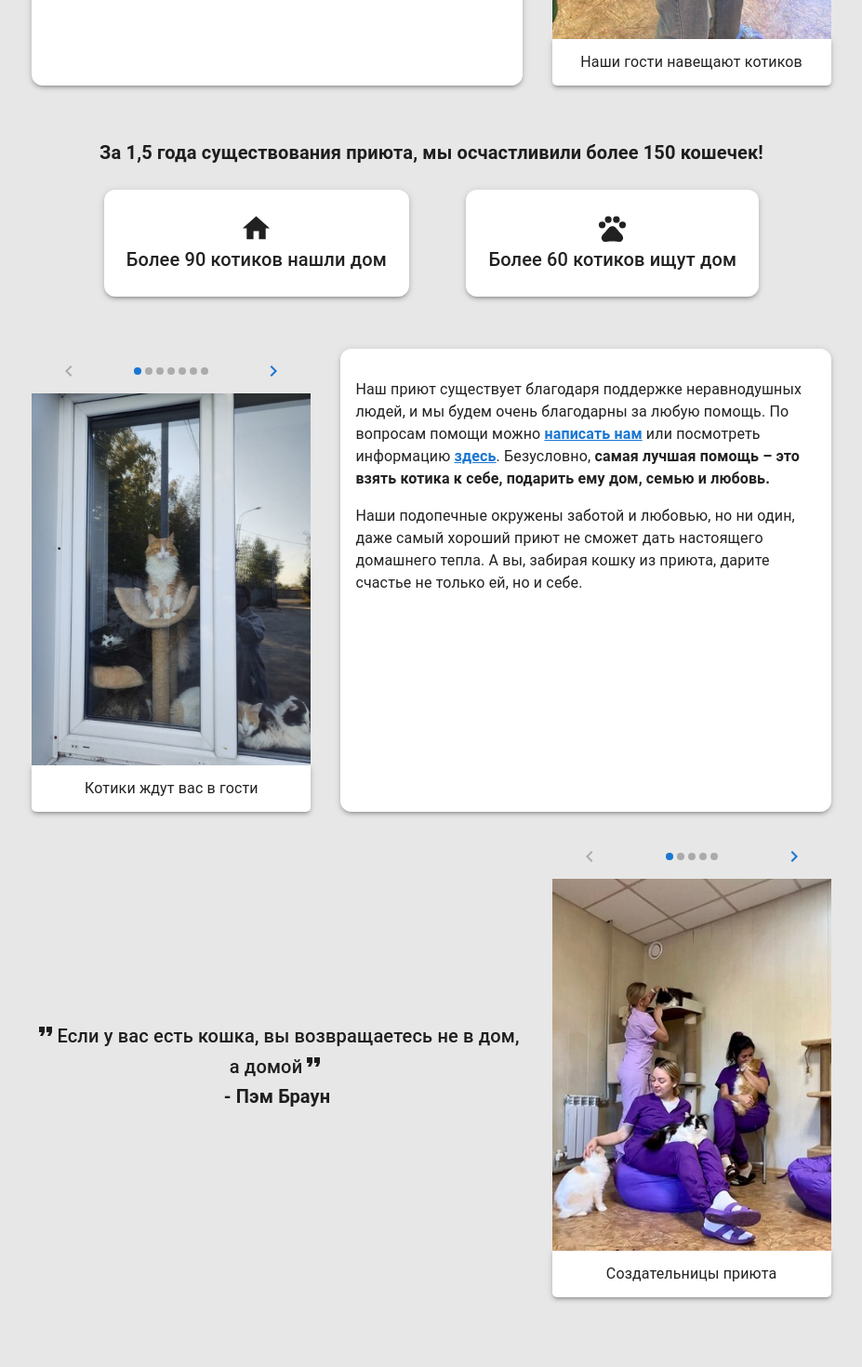
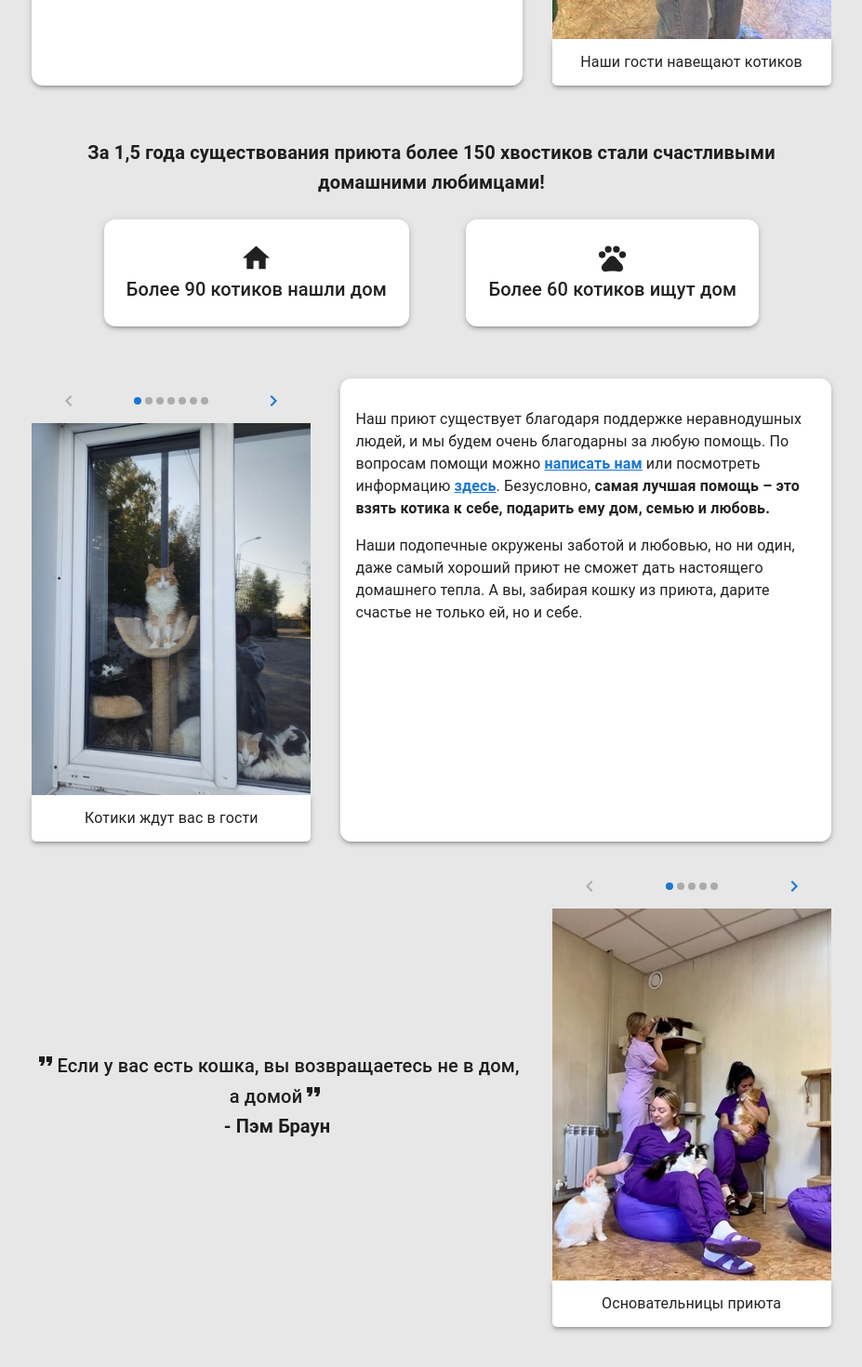
Before and after one commit to wassupOG/prostokoshkiTS, a React (Vite) app: page / in a window 1280 px wide. Shown: the part 496-1966 px from the top of the page at 93% size, without its empty margins (176-1103 px from the left). Built offline with nearby package versions, Linux system fonts and the light colour scheme.

Commit message:
pre-launch

```diff
--- a/src/components/AboutUs/ShelterFacts.tsx
+++ b/src/components/AboutUs/ShelterFacts.tsx
@@ -8,7 +8,7 @@ export default function ShelterFacts() {
     <>
       <Paper elevation={0} sx={{ mt: 3, mb: 3, p: 4, background: theme.palette.background.default }}>
         <Typography fontWeight={600} variant="h6" sx={{ textAlign: "center", mb: 3 }}>
-          За 1,5 года существования приюта, мы осчастливили более 150 кошечек!
+          За 1,5 года существования приюта более 150 хвостиков стали счастливыми домашними любимцами!
         </Typography>
         <Stack direction={{ xs: "column", sm: "row" }} sx={{ justifyContent: "space-evenly", gap: 2 }}>
           <Paper elevation={3} sx={{ padding: 3, borderRadius: 3 }}>
--- a/src/routes/AboutUs.tsx
+++ b/src/routes/AboutUs.tsx
@@ -85,15 +85,15 @@ const cats: photoArray[] = [
 
 const founders: photoArray[] = [
   {
-    label: "Создательницы приюта",
+    label: "Основательницы приюта",
     path: "/images/about_page/founders/0founders.jpg",
   },
   {
-    label: "Карина - одна из создательниц приюта",
-    path: "/images/about_page/founders/1founders.jpg",
+    label: "Карина - одна из основательниц приюта",
+    path: "/images/about_page/founders/11founders.jpg",
   },
   {
-    label: "Юлия - одна из создательниц приюта",
+    label: "Юлия - одна из основательниц приюта",
     path: "/images/about_page/founders/2founders.jpg",
   },
   {
```
Also changed, not shown: public/images/about_page/founders/11founders.jpg (added), public/images/about_page/founders/1founders.jpg (deleted).
